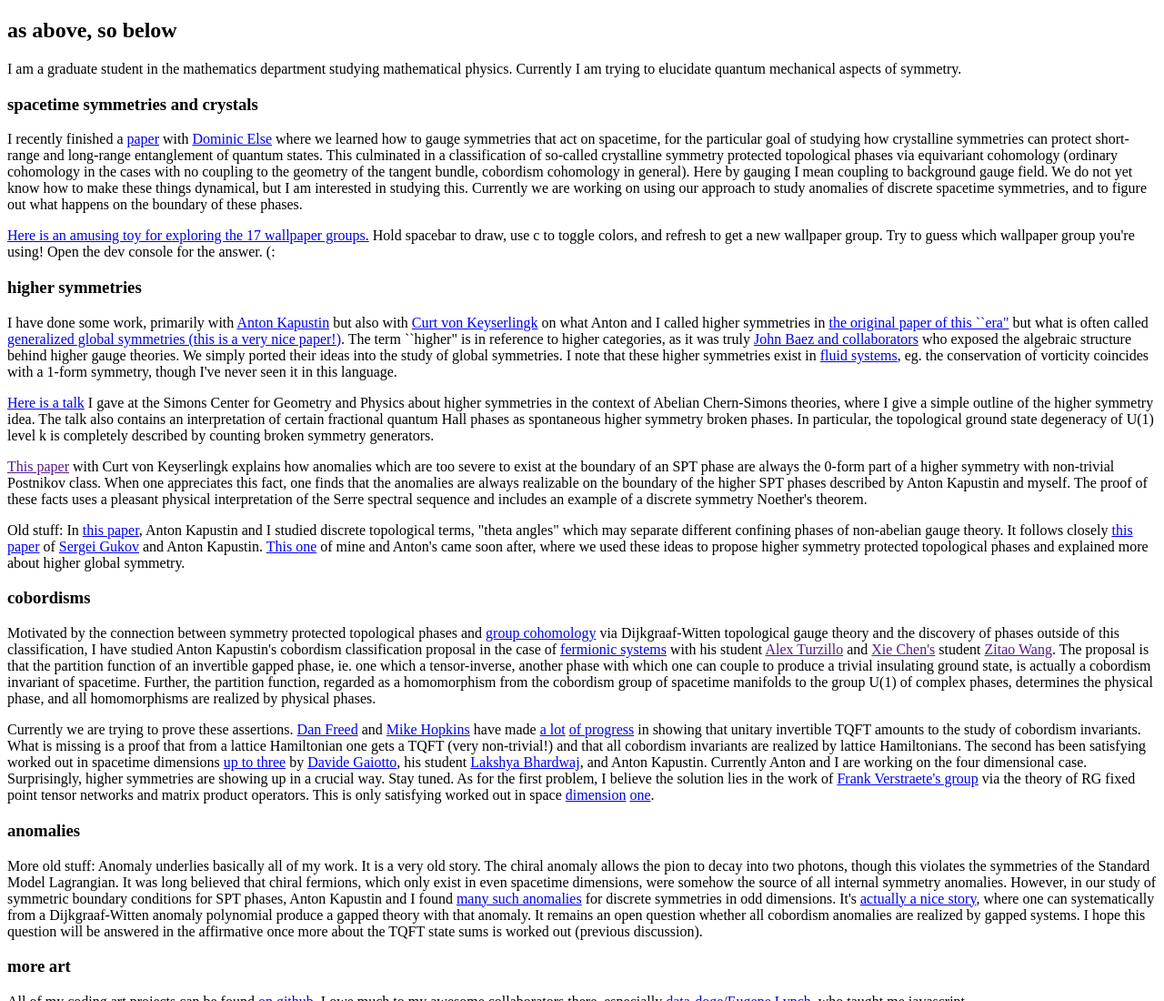
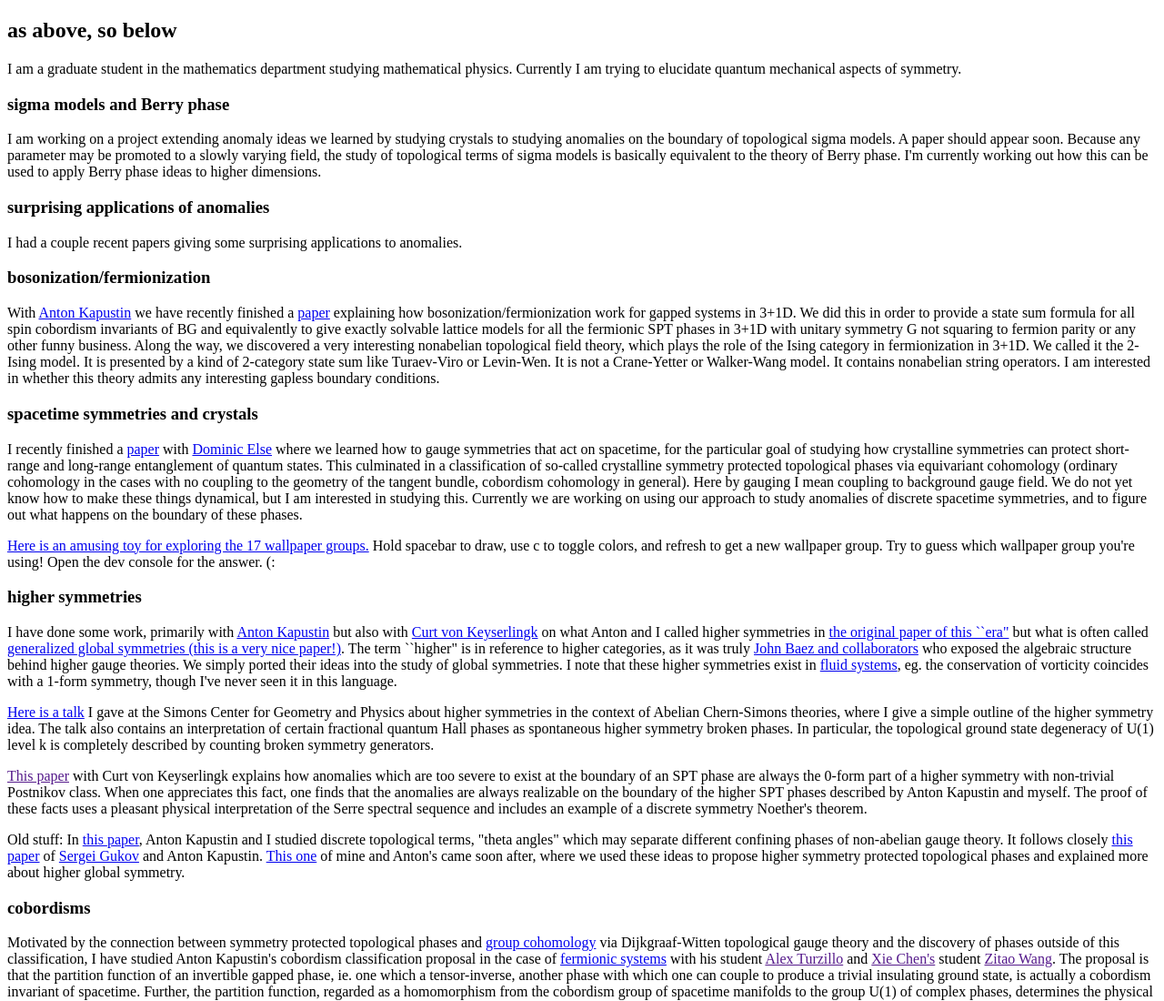
Before and after one commit to topological-ragnar/berkeley-website, a plain HTML site: page index.html in a window 1280 px wide. Shown: the top 1100 px of the page at 91% size. Drawn offline with Linux system fonts and the light colour scheme.

Commit message:
webupdate

```diff
--- a/index.html
+++ b/index.html
@@ -15,6 +15,30 @@ tml xmlns="http://www.w3.org/1999/xhtml" xml:lang="en" lang="en">
   <p>
     I am a graduate student in the mathematics department studying mathematical physics.
     Currently I am trying to elucidate quantum mechanical aspects of symmetry.
+  </p>
+  <h3>sigma models and Berry phase</h3>
+  <p>
+    I am working on a project extending anomaly ideas we learned by studying crystals to studying
+    anomalies on the boundary of topological sigma models. A paper should appear soon. Because any parameter
+    may be promoted to a slowly varying field, the study of topological terms of sigma models is basically
+    equivalent to the theory of Berry phase. I'm currently working out how this can be used to apply Berry
+    phase ideas to higher dimensions.
+  </p>
+  <h3>surprising applications of anomalies</h3>
+  <p>
+    I had a couple recent papers giving some surprising applications to anomalies.
+  </p>
+  <h3>bosonization/fermionization</h3>
+  <p>
+    With <a href="http://www.theory.caltech.edu/~kapustin/">Anton Kapustin</a> we have recently finished a <a href="https://arxiv.org/abs/1701.08264">paper</a> explaining
+    how bosonization/fermionization work for gapped systems in 3+1D. We did this in order to provide
+    a state sum formula for all spin cobordism invariants of BG and equivalently to give exactly solvable
+    lattice models for all the fermionic SPT phases in 3+1D with unitary symmetry G not squaring to fermion
+    parity or any other funny business. Along the way, we discovered a very interesting nonabelian
+    topological field theory, which plays the role of the Ising category in fermionization in 3+1D.
+    We called it the 2-Ising model. It is presented by a kind of 2-category state sum like Turaev-Viro or
+    Levin-Wen. It is not a Crane-Yetter or Walker-Wang model. It contains nonabelian string operators. I am
+    interested in whether this theory admits any interesting gapless boundary conditions.
   </p>
   <h3>spacetime symmetries and crystals</h3>
   <p>
@@ -90,8 +114,8 @@ tml xmlns="http://www.w3.org/1999/xhtml" xml:lang="en" lang="en">
     are realized by lattice Hamiltonians. The second has been satisfying worked out in spacetime dimensions
      <a href="https://arxiv.org/abs/1605.01640">up to three</a> by
       <a href="https://www.perimeterinstitute.ca/people/davide-gaiotto">Davide Gaiotto</a>, his student
-      <a href="https://perimeterinstitute.ca/people/lakshya-bhardwaj">Lakshya Bhardwaj</a>, and Anton Kapustin. Currently
-      Anton and I are working on the four dimensional case. Surprisingly, higher symmetries are showing up in a crucial way. Stay tuned.
+      <a href="https://perimeterinstitute.ca/people/lakshya-bhardwaj">Lakshya Bhardwaj</a>, and Anton Kapustin.
+      Anton and I have now worked out the four dimensional case, as I discussed above. Surprisingly, higher symmetries showi up in a crucial way!
       As for the first problem, I believe the solution lies in the work of <a href="http://verstraete.quantum.at/">Frank Verstraete's group</a>
       via the theory of RG fixed point tensor networks and matrix product operators. This is only satisfying worked out in
        space <a href="https://arxiv.org/abs/1610.07849">dimension</a> <a href="https://arxiv.org/abs/1610.10075">one</a>.
```
